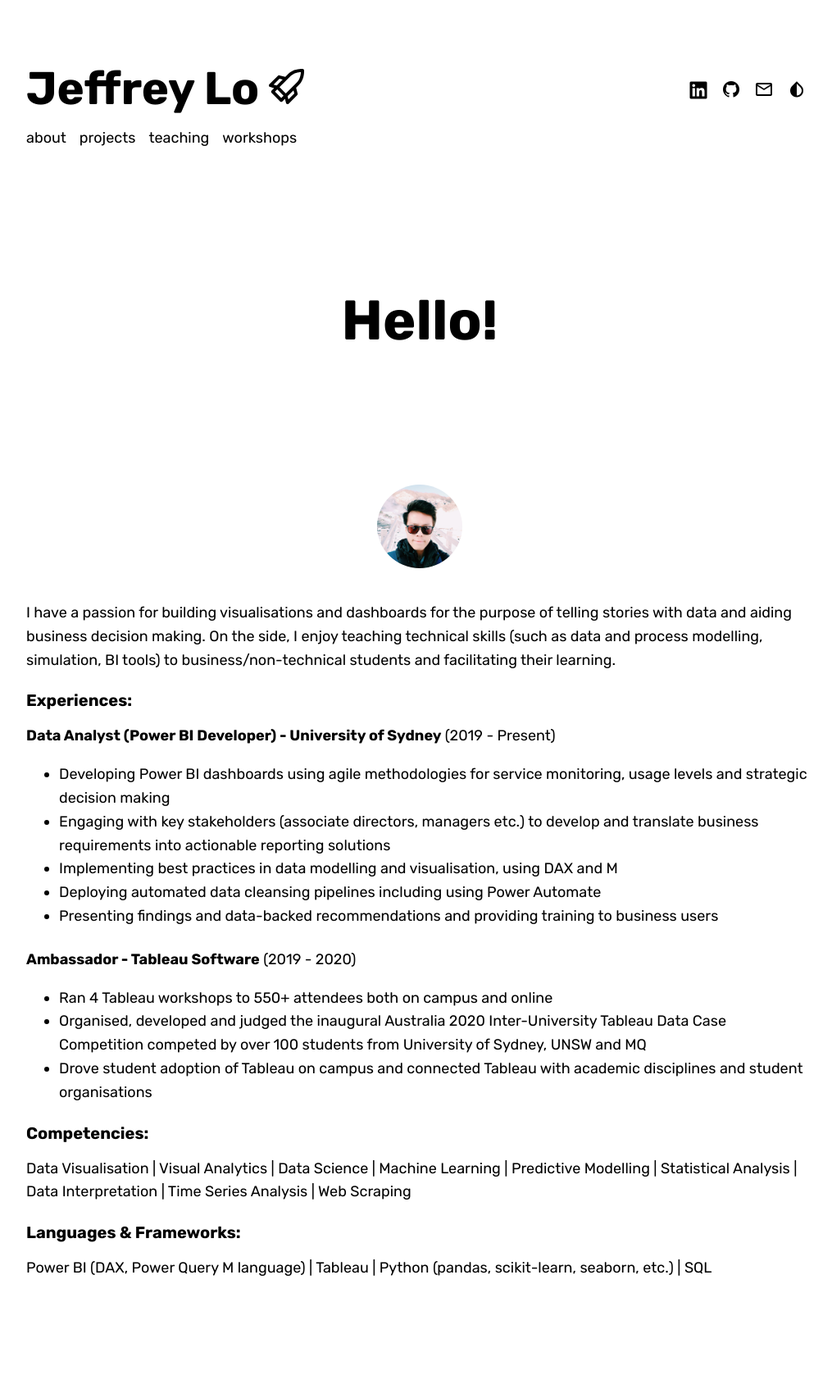
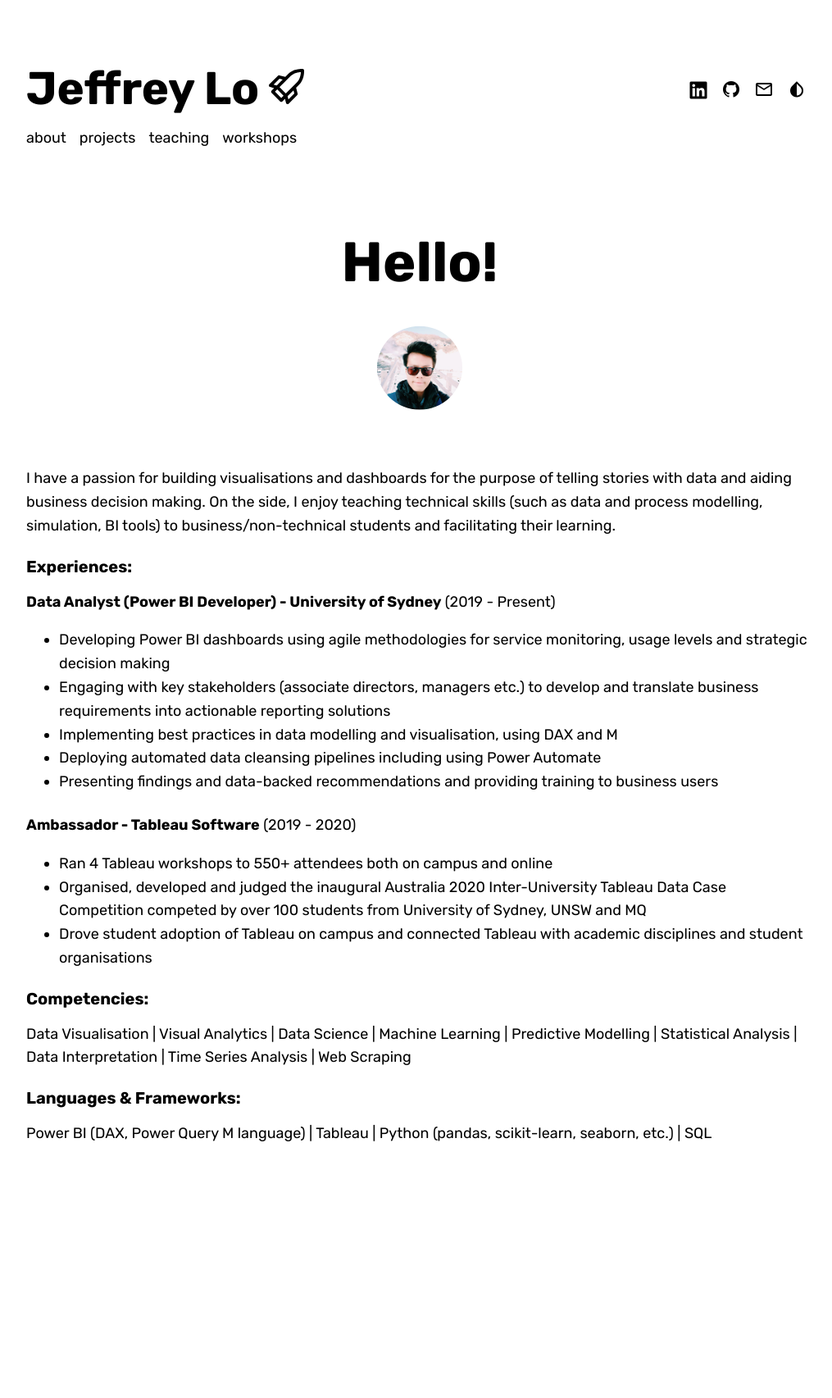
Before and after one commit to jeffreycklo/jeffreycklo.github.io, a Jekyll site: the page built from about.md, in a window 1280 px wide. Shown: the whole page at 82% size, without its empty margins (128-1143 px from the left). Built offline with Jekyll 4.4.1, drawn with Linux system fonts in a browser that asks for light colours; nearby versions of some CDN libraries; some web fonts are replaced; after the commit the page ends 1541 px from its top, so only the background shows below that.

Commit message:
Reverted

```diff
--- a/about.md
+++ b/about.md
@@ -9,16 +9,15 @@ redirect_from: "/"
 <div class="page" markdown="1">
 
 {% capture page_subtitle %}
-{% endcapture %}
-
-{% include page/title.html title=page.title subtitle=page_subtitle %}
-
 <img
     class="me"
     alt="{{ author.name }}"
     src="{{ site.author.photo | relative_url }}"
     srcset="{{ site.author.photo2x | relative_url }} 2x"
 />
+{% endcapture %}
+
+{% include page/title.html title=page.title subtitle=page_subtitle %}
 
 I have a passion for building visualisations and dashboards for the purpose of telling stories with data and aiding business decision making. On the side, I enjoy teaching technical skills (such as data and process modelling, simulation, BI tools) to business/non-technical students and facilitating their learning.
 
```
